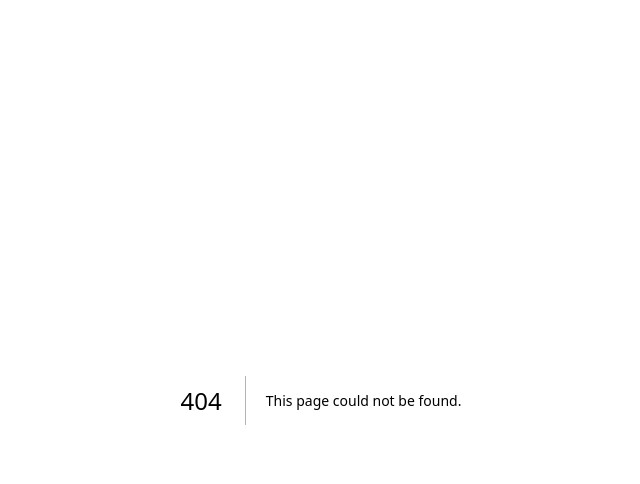
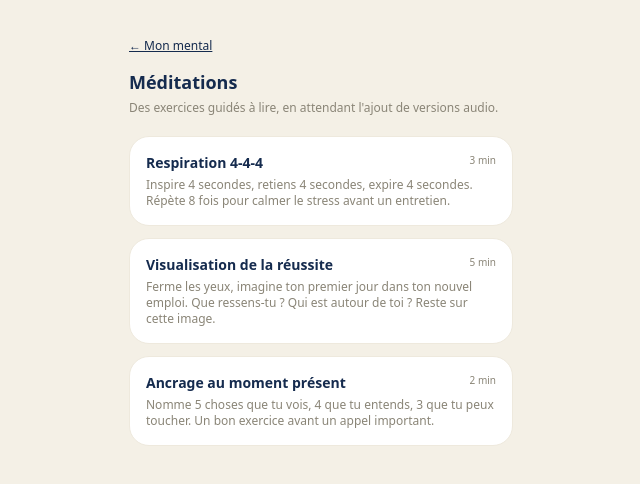
Before and after one commit to Ludivine-nouvellevie/Nouvelle-Vie-Emploi-Stable, a Next.js app in the folder nouvelle-vie-emploi-stable/nouvelle-vie/: page /mental/meditations in a window 1280 px wide. Before the commit this address had no page. Shown: the top 484 px of the page, without its empty margins (319-959 px from the left). Built offline with nearby package versions, Linux system fonts and the light colour scheme.

Commit message:
Add files via upload

```diff
--- /dev/null
+++ b/nouvelle-vie-emploi-stable/nouvelle-vie/app/mental/meditations/page.tsx
@@ -0,0 +1,47 @@
+import Link from "next/link";
+
+const MEDITATIONS = [
+  {
+    title: "Respiration 4-4-4",
+    duration: "3 min",
+    desc: "Inspire 4 secondes, retiens 4 secondes, expire 4 secondes. Répète 8 fois pour calmer le stress avant un entretien.",
+  },
+  {
+    title: "Visualisation de la réussite",
+    duration: "5 min",
+    desc: "Ferme les yeux, imagine ton premier jour dans ton nouvel emploi. Que ressens-tu ? Qui est autour de toi ? Reste sur cette image.",
+  },
+  {
+    title: "Ancrage au moment présent",
+    duration: "2 min",
+    desc: "Nomme 5 choses que tu vois, 4 que tu entends, 3 que tu peux toucher. Un bon exercice avant un appel important.",
+  },
+];
+
+export default function MeditationsPage() {
+  return (
+    <div className="min-h-screen bg-[#F4F0E6] py-8 px-4">
+      <div className="max-w-sm mx-auto">
+        <Link href="/mental" className="text-xs text-navy underline">
+          ← Mon mental
+        </Link>
+        <h1 className="text-lg font-bold text-navy mt-3 mb-1">Méditations</h1>
+        <p className="text-xs text-[#8A8577] mb-5">
+          Des exercices guidés à lire, en attendant l'ajout de versions audio.
+        </p>
+
+        <div className="flex flex-col gap-3">
+          {MEDITATIONS.map((m) => (
+            <div key={m.title} className="bg-white rounded-xl2 border border-line p-4">
+              <div className="flex justify-between items-start">
+                <p className="text-sm font-semibold text-navy mb-1">{m.title}</p>
+                <span className="text-[10px] text-[#8A8577] whitespace-nowrap ml-2">{m.duration}</span>
+              </div>
+              <p className="text-xs text-[#8A8577]">{m.desc}</p>
+            </div>
+          ))}
+        </div>
+      </div>
+    </div>
+  );
+}
```
